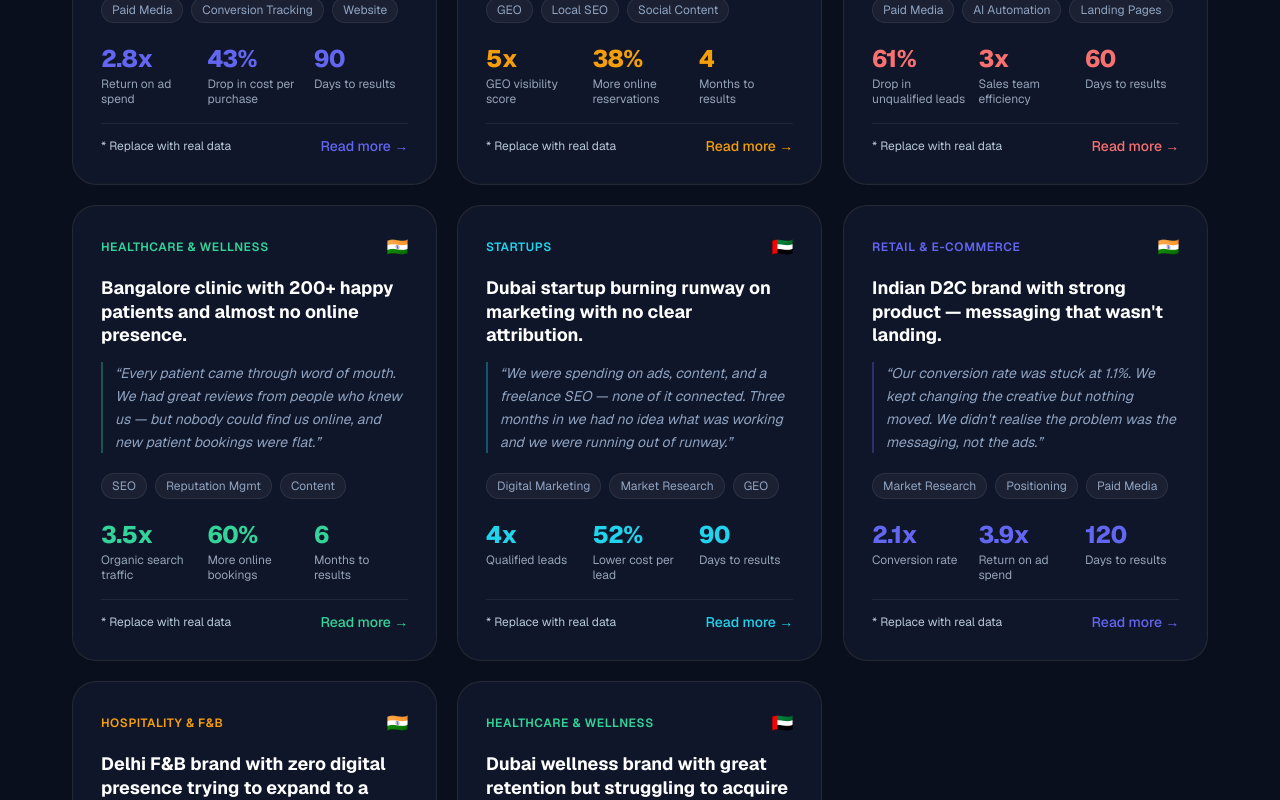
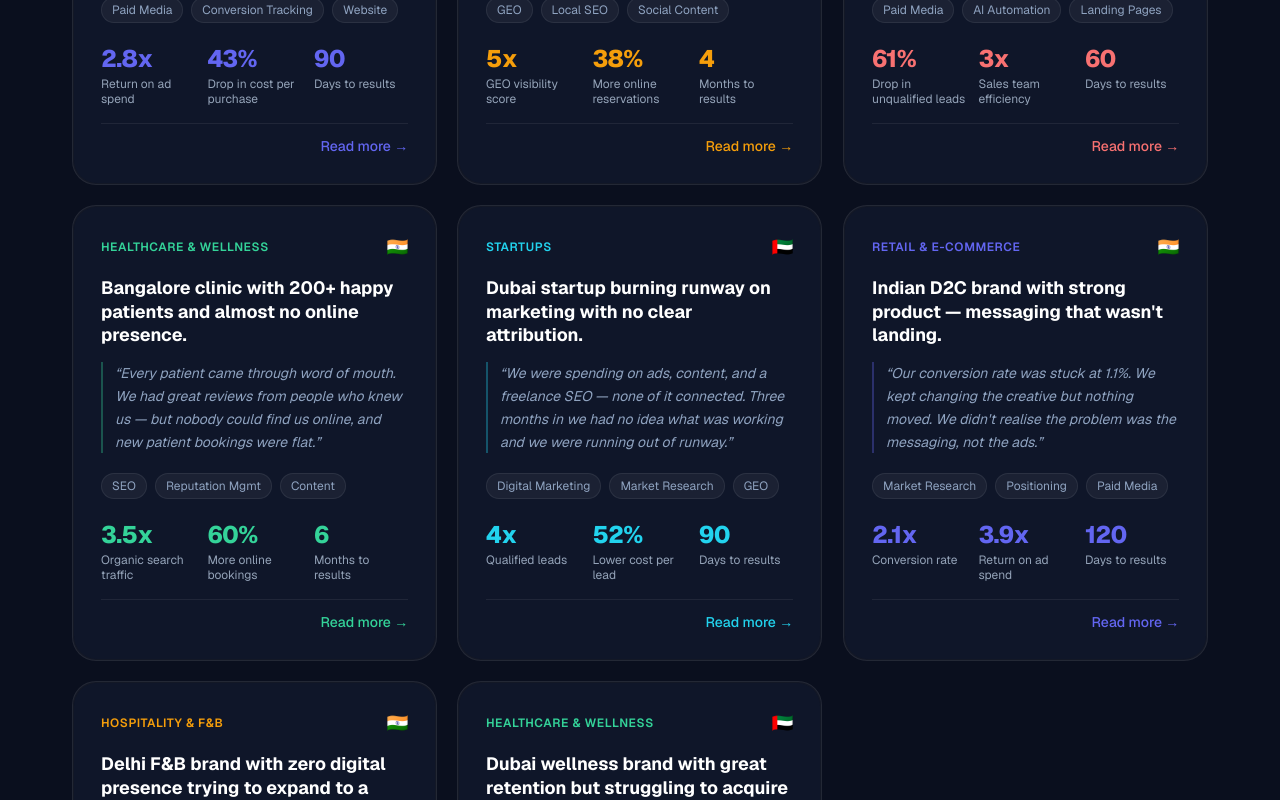
Before and after one commit to issei007-ai/unexusai, a Next.js app: page /case-studies in a window 1280 px wide. Shown: the part 1140-1940 px from the top of the page. Built offline with nearby package versions, Linux system fonts and the light colour scheme.

Commit message:
Remove 'Replace with real data' note from case study cards

```diff
--- a/src/components/sections/CaseStudiesGrid.tsx
+++ b/src/components/sections/CaseStudiesGrid.tsx
@@ -161,8 +161,7 @@ export default function CaseStudiesGrid() {
                     ))}
                   </div>
 
-                  <div className="flex items-center justify-between gap-3 pt-3" style={{ borderTop: "1px solid var(--color-border)" }}>
-                    <span className="text-xs" style={{ color: "var(--color-brand-600)" }}>* Replace with real data</span>
+                  <div className="flex items-center justify-end gap-3 pt-3" style={{ borderTop: "1px solid var(--color-border)" }}>
                     <a href="#contact" className="text-sm font-medium inline-flex items-center gap-1.5 hover:text-white transition-colors" style={{ color: accent }}>
                       Read more →
                     </a>
```
